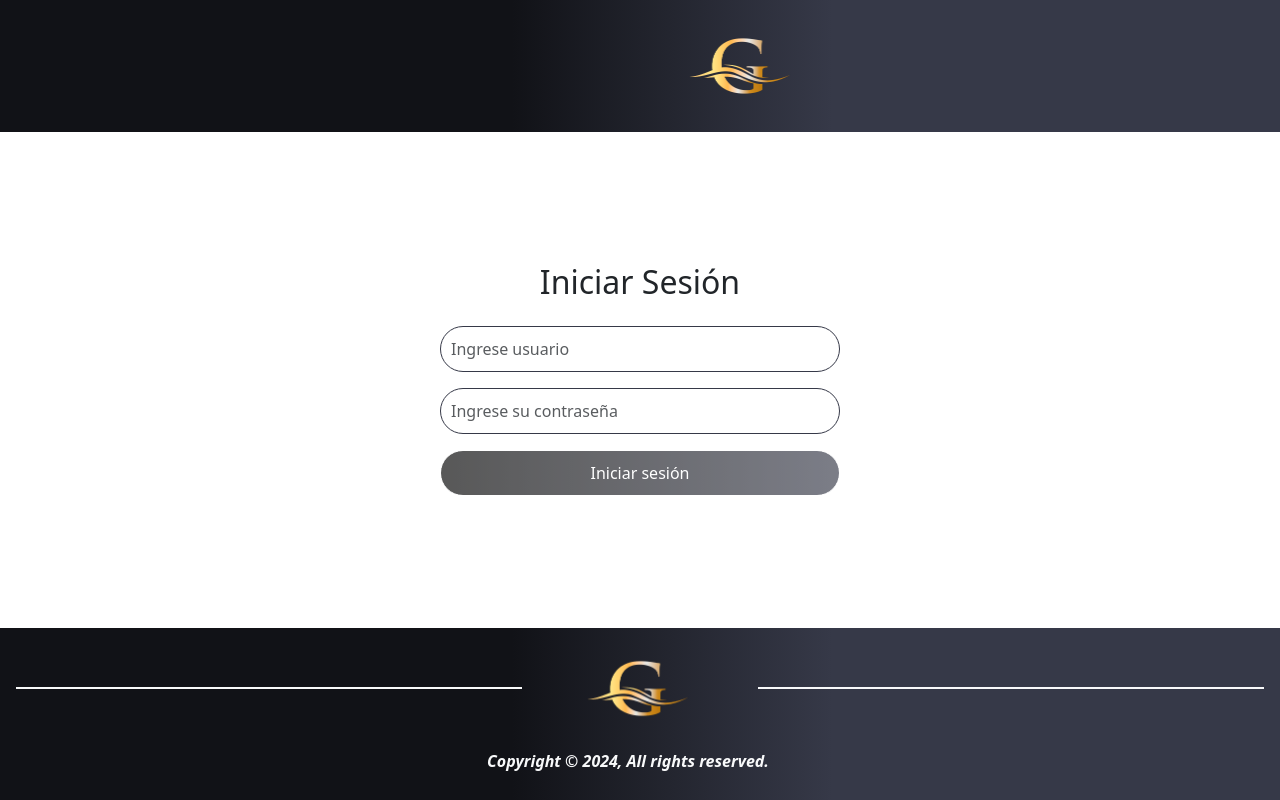
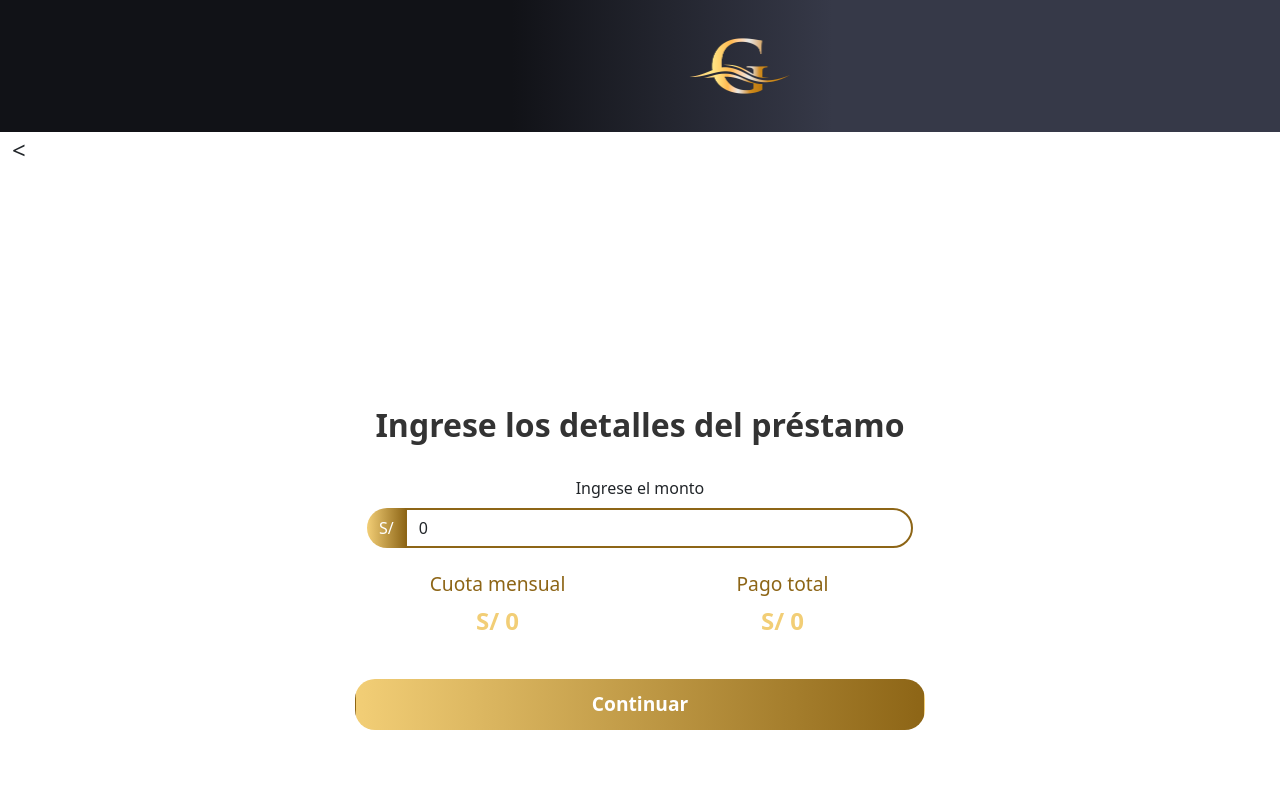
Before and after one commit to FinancieraGuevara/Financiera-Frontend, an Angular app in the folder app/: page /public/users/detallePrestamo in a window 1280 px wide. Before the commit this address led to /login. Shown: the top 800 px of the page. Built offline with nearby package versions, Linux system fonts and the light colour scheme.

Commit message:
feat:realizando conexion

```diff
--- a/app/src/Servicios/Prestamo/prestamo.service.ts
+++ b/app/src/Servicios/Prestamo/prestamo.service.ts
@@ -3,16 +3,13 @@ import { HttpClient } from '@angular/common/http';
 import { Observable } from 'rxjs';
 
 export interface PrestamoResponseDTO {
-  // Define aquí las propiedades que tu PrestamoResponseDTO contiene
   monto: number;
-  cuotaMensual: number;
-  pagoTotal: number;
+  cuotas: number;
 }
 
 export interface PrestamoRequestDTO {
-  // Define las propiedades del objeto de solicitud
   monto: number;
-  // Otros campos requeridos...
+  cuotas: number
 }
 
 @Injectable({
@@ -20,7 +17,7 @@ export interface PrestamoRequestDTO {
 })
 export class PrestamoService {
 
-  private apiUrl = 'http://localhost:8080/api/v1'; // Cambia a tu URL base
+  private apiUrl = 'http://localhost:8080/api/v1';
 
   constructor(private http: HttpClient) {}
 
--- a/app/src/app/app.routes.ts
+++ b/app/src/app/app.routes.ts
@@ -1,7 +1,8 @@
 import { Routes } from '@angular/router';
 import {IniciosesionComponent} from "./iniciosesion/iniciosesion.component";
 import {ValidarInformacionComponent} from "./validar-informacion/validar-informacion.component";
-import {UsuariosComponent} from "../app/usuarios/usuarios.component"
+import {UsuariosComponent} from "../app/usuarios/usuarios.component";
+import { IngresarDetallePrestamoComponent } from './ingresar-detalle-prestamo/ingresar-detalle-prestamo.component';
 import { AppComponent } from './app.component';
 import { from } from 'rxjs';
 export const routes: Routes = [
@@ -9,6 +10,7 @@ export const routes: Routes = [
 
  //inicio apunta a cuerpo component
   { path: 'datos', component: ValidarInformacionComponent},
+  { path: 'public/users/detallePrestamo', component: IngresarDetallePrestamoComponent},
   { path: 'public/users', component: ValidarInformacionComponent },
   { path: 'home', component: UsuariosComponent },
   { path: 'login', component: IniciosesionComponent },
--- a/app/src/app/ingresar-detalle-prestamo/ingresar-detalle-prestamo.component.html
+++ b/app/src/app/ingresar-detalle-prestamo/ingresar-detalle-prestamo.component.html
@@ -19,18 +19,23 @@
         <!-- Formulario -->
         <div class="row">
             <div class="col-md-6 offset-md-3">
-                <form>
+                <form (ngSubmit)="onSubmit()">
                     <!-- Campo de Ingreso de Monto -->
                     <div class="row mb-4">
                         <label for="monto" class="form-label text-center">Ingrese el monto</label>
                         <div class="input-wrapper d-flex justify-content-center">
                             <div class="input-group">
                                 <span class="input-group-text">S/</span>
-                                <input type="text" id="monto" class="form-control monto-input"
-                                       placeholder="Ingrese el monto" maxlength="10"
-                                       (keypress)="validateInput($event)"
-                                       (blur)="validatePositive($event)" required>
-                              </div>
+                                <input type="text"
+                                        id="monto"
+                                        class="form-control monto-input"
+                                        [(ngModel)]="monto"
+                                        name="monto"
+                                        placeholder="Ingrese el monto"
+                                        maxlength="10"
+                                        (keypress)="validateInput($event)"
+                                        (blur)="validatePositive($event)" required>
+                            </div>
 
 
                         </div>
@@ -41,13 +46,13 @@
                         <!-- Columna Cuota Mensual -->
                         <div class="col-md-6">
                             <h4>Cuota mensual</h4>
-                            <p>S/ XXX.XX</p>
+                            <p>S/ {{ cuotas }}</p>
                         </div>
 
                         <!-- Columna Pago Total -->
                         <div class="col-md-6">
                             <h4>Pago total</h4>
-                            <p>S/ XXX.XX</p>
+                            <p>S/ {{ monto }}</p>
                         </div>
                     </div>
 
--- a/app/src/app/ingresar-detalle-prestamo/ingresar-detalle-prestamo.component.ts
+++ b/app/src/app/ingresar-detalle-prestamo/ingresar-detalle-prestamo.component.ts
@@ -1,13 +1,45 @@
 import { Component } from '@angular/core';
+import { PrestamoService, PrestamoRequestDTO, PrestamoResponseDTO } from '../../Servicios/Prestamo/prestamo.service';
+import { HttpClientModule } from '@angular/common/http';
+import { FormsModule } from '@angular/forms';
 
 @Component({
   selector: 'app-ingresar-detalle-prestamo',
   standalone: true,
-  imports: [],
+  imports: [HttpClientModule, FormsModule],
   templateUrl: './ingresar-detalle-prestamo.component.html',
   styleUrls: ['./ingresar-detalle-prestamo.component.scss']
 })
 export class IngresarDetallePrestamoComponent {
+  monto: number = 0; // Para enlazar con el campo input
+  cuotas: number = 0;
+
+  constructor(private prestamoService: PrestamoService) {}
+
+  onSubmit(): void {
+    const prestamoRequest: PrestamoRequestDTO = {
+      monto: this.monto,
+      cuotas: this.cuotas
+    };
+
+    const solicitanteId = 1; // El ID del solicitante, ajusta según sea necesario
+    this.prestamoService.createPrestamo(solicitanteId, prestamoRequest).subscribe({
+      next: (response: PrestamoResponseDTO) => {
+        this.monto = response.monto;
+        this.cuotas = response.cuotas;
+      },
+      error: (err) => {
+        console.error('Error al crear el préstamo:', err);
+      },
+    });
+  }
+  validateNumber(event: KeyboardEvent): void {
+    const charCode = event.key.charCodeAt(0);
+    if (charCode < 48 || charCode > 57) {
+      event.preventDefault();
+    }
+  }
+  //////////////////////////////
 
   // Método para validar que solo se ingresen números
   validateInput(event: KeyboardEvent) {
```
